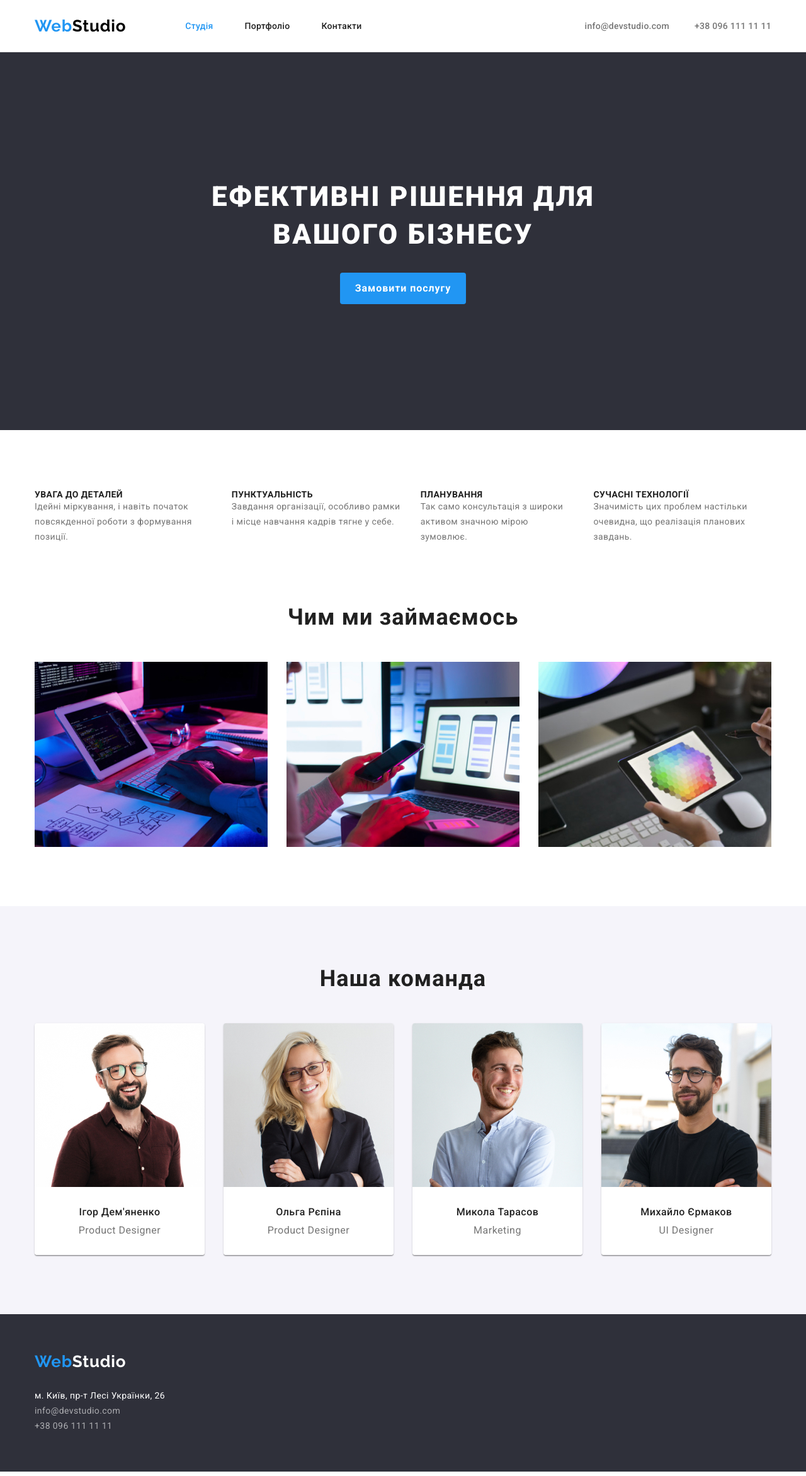
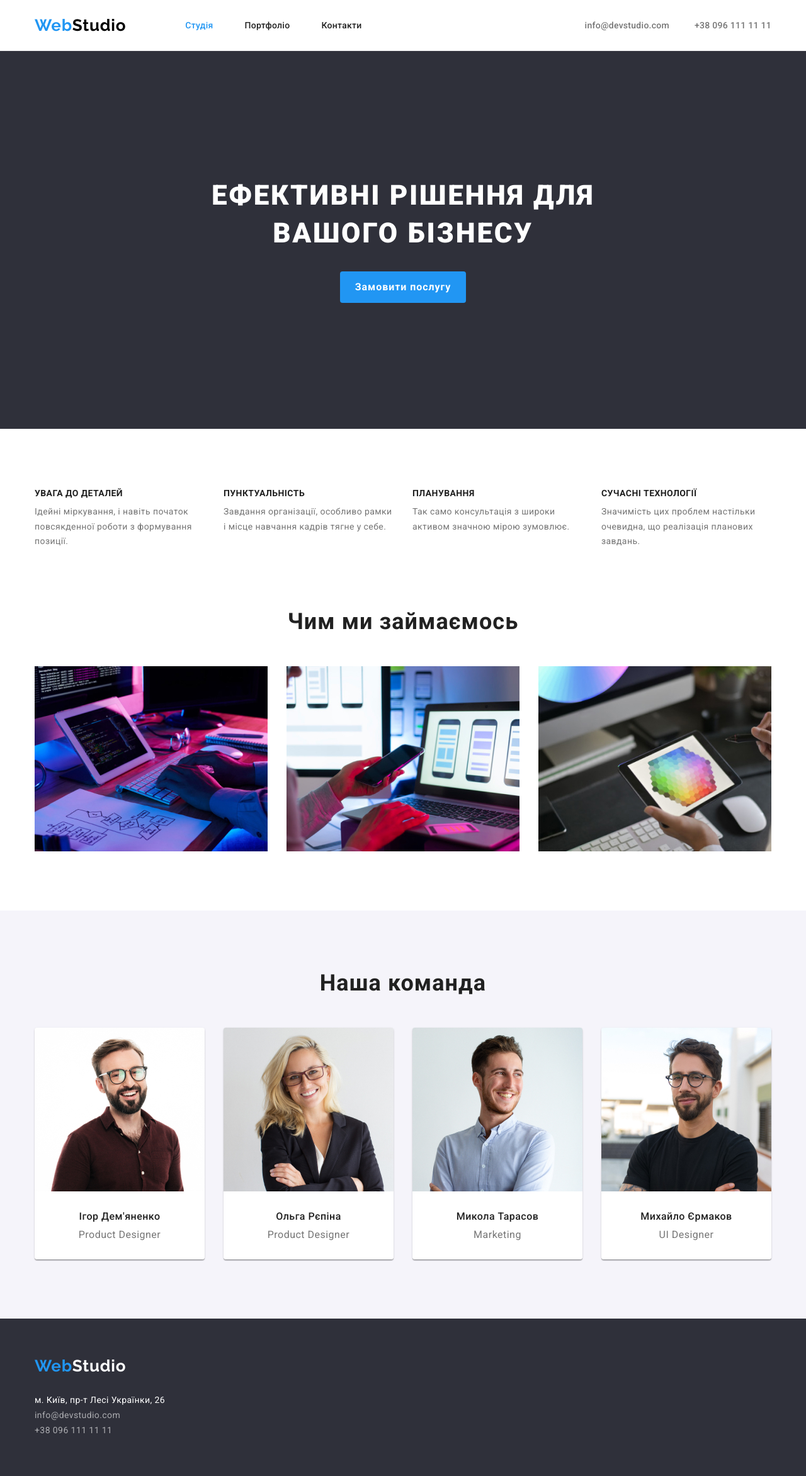
Before and after one commit to kikixt/goit-markup-hw-03, a plain HTML site: page index.html in a window 1280 px wide. Shown: the whole page at 63% size. Drawn offline with nearby package versions, Linux system fonts and the light colour scheme.

Commit message:
work on mistakes hw03(index)

```diff
--- a/css/styles.css
+++ b/css/styles.css
@@ -105,7 +105,6 @@ address {
 /* =====HEADER START===== */
 .header {
     padding: 0;
-    margin: 0;
     border-bottom: 1px solid #ECECEC;
 
 }
@@ -139,6 +138,7 @@ address {
     margin: 0;
     padding-top: 32px;
     padding-bottom: 32px;
+    display: block;
 
 }
 .nav-list-link:active,
@@ -155,8 +155,7 @@ address {
     display: flex;
     margin-left: auto;
     gap: 40px;
-    padding-top: 32px;
-    padding-bottom: 32px;
+
 }
 
 .contact-item-mail {
@@ -186,10 +185,8 @@ address {
 /* =====HERO WITH BUTTON START===== */
 .hero-sectoin {
     background-color: #2F303A;
-}
-
-.main-hero {
-    min-height: 600px;
+    padding-top: 200px;
+    padding-bottom: 200px;
 }
 
 .main-tilte {
@@ -200,7 +197,9 @@ address {
     line-height: 1.36;
     letter-spacing: 2.64px;
     text-transform: uppercase;
-    padding-top: 200px;
+    width: 696px;
+    margin-left: auto;
+    margin-right: auto;
 }
 
 .main-btn {
@@ -228,14 +227,30 @@ address {
 /* =====HERO WITH BUTTON END===== */
 
 /* =====PECULIARITIES START===== */
-.peculiarities-sectoin .secondary-title {
-    display: none;
+.visually-hidden {
+    position: absolute;
+    width: 1px;
+    height: 1px;
+    margin: -1px;
+    border: 0;
+    padding: 0;
+    white-space: nowrap;
+    clip-path: inset(100%);
+    clip: rect(0 0 0 0);
+    overflow: hidden;
+}
+
+.peculiarities-sectoin {
+    padding-top: 94px;
+    /* padding-bottom: 94px; */
 }
 
 .peculiarities-list {
     display: flex;
-    padding-top: 94px;
-    padding-bottom: 94px;
+}
+
+.peculiarities-list-items {
+    width: 270px;
 }
 
 .peculiarities-list-items:not(:last-child) {
@@ -248,29 +263,36 @@ address {
     font-size: 14px;
     line-height: 1.71;
     letter-spacing: 0.42px;
+    margin-top: 10px;
 }
 /* =====PECULIARITIES END===== */
 
 /* =====WHAT DO WE DO START===== */
+.job-section {
+    padding-top: 94px;
+    padding-bottom: 94px;
+}
+
 .jod-img-list {
     display: flex;
-    padding-top: 50px;
-    padding-bottom: 94px;
-    justify-content: center;
+    margin-top: 50px;
+
 }
 
 .job-img-items:not(:nth-child(3n)) {
     margin-right: 30px;
-
 }
 
 /* =====WHAT DO WE DO END===== */
 
 /* =====OUR TEAM START===== */
+.team-section {
+    padding-top: 94px;
+    padding-bottom: 94px;
+}
 
-.team-section  .secondary-title{
-    padding-top: 94px;
-    padding-bottom: 50px;
+.team-section .secondary-title{
+    margin-bottom: 50px;
 }
 
 .team-list {
@@ -280,24 +302,17 @@ address {
     display: flex;
     flex-wrap: wrap;
     margin-left: -30px;
-    margin-top: -50px;
     justify-content: center;
 }
 
 .team-list-item {
     flex-basis: calc(100% / 4 - 30px);
     margin-left: 30px;
-    margin-top: 50px;
-    max-width: 270px;
-    padding-bottom: 94px;
-}
-
-.card {
+    width: 270px;
     box-shadow: var(--team-card-shadow);
     border-radius: 4px;
     overflow: hidden;
 }
-
 
 .partner-name {
     text-align: center;
@@ -367,11 +382,15 @@ address {
 /* =====PORTFOLOI END===== */
 
 /* =====FILTER STSRT===== */
+.portfolio {
+    padding-top: 94px;
+    padding-bottom: 94px;
+}
+
 .filter-list {
     display: flex;
     gap: 8px;
     justify-content: center;
-    margin-top: 94px;
 }
 
 .filter-list-item {
@@ -438,7 +457,6 @@ address {
     margin-top: -30px;
     justify-content: center;
     margin-top: 50px;
-    margin-bottom: 94px;
 }
 .work-link {
 
--- a/index.html
+++ b/index.html
@@ -40,11 +40,9 @@
     <!-- Hero -->
         <section class="hero-sectoin">
         <div class="container">
-            <div class="main-hero">
-            <h1 class="main-tilte">Ефективні рішення для<br> вашого бізнесу</h1>
+            <h1 class="main-tilte">Ефективні рішення для вашого бізнесу</h1>
             <div class="main-btn">
             <button type="button" class="btn-hero">Замовити послугу</button>
-</div>
             </div>
         </div>
         </section>
@@ -52,7 +50,7 @@
     <!-- Peculiarities -->
         <section class="peculiarities-sectoin">
         <div class="container">
-            <h2 class="secondary-title">Особливості</h2>
+            <h2 class="visually-hidden">Особливості</h2>
             <ul class="peculiarities-list list">
             <li class="peculiarities-list-items">
                 <h3 class="third-title">Увага до деталей</h3>
@@ -106,51 +104,36 @@
             <h2 class="secondary-title">Наша команда</h2>
             <ul class="team-list list">
                 <li class="team-list-item">
-                <article class="card">
-                   <div class="card-thumb">
                      <img src="images/igor.jpg" alt="Product Designer" width="270" height="260">
                    <div class="card-content">
                     <h3 class="partner-name">Ігор Дем'яненко</h3>
                     <p class="position-in-team">Product Designer</p>
                    </div>
-                   </div>
-                </article>
                 </li>
 
                 <li class="team-list-item">
-                <article class="card">
-                    <div class="card-thumb">
                     <img src="images/olga.jpg" alt="Frontend Developer" width="270" height="260">
                         <div class="card-content">
                     <h3 class="partner-name">Ольга Рєпіна</h3>
                     <p class="position-in-team">Product Designer</p>
                         </div>
+                </li>
+
+                <li class="team-list-item">
+                    <img src="images/mikola.jpg" alt="Marketing" width="270" height="260">
+                        <div class="card-content">
+                    <h3 class="partner-name">Микола Тарасов</h3>
+                    <p class="position-in-team">Marketing</p>
                     </div>
                 </article>
                 </li>
 
                 <li class="team-list-item">
-                <article class="card">
-                    <div class="card-thumb">
-                    <img src="images/mikola.jpg" alt="Marketing" width="270" height="260">
-                        <div class="card-content">
-                    <h3 class="partner-name">Микола Тарасов</h3>
-                    <p class="position-in-team">Marketing</p>
-                    </div>
-                    </div>
-                </article>
-                </li>
-
-                <li class="team-list-item">
-                <article class="card">
-                    <div class="card-thumb">
                     <img src="images/mihailo.jpg" alt="UI Designer" width="270" height="260">
                         <div class="card-content">
                     <h3 class="partner-name">Михайло Єрмаков</h3>
                     <p class="position-in-team">UI Designer</p>
                         </div>
-                    </div>
-                </article>
                 </li>
             </ul>
         </div>
```
